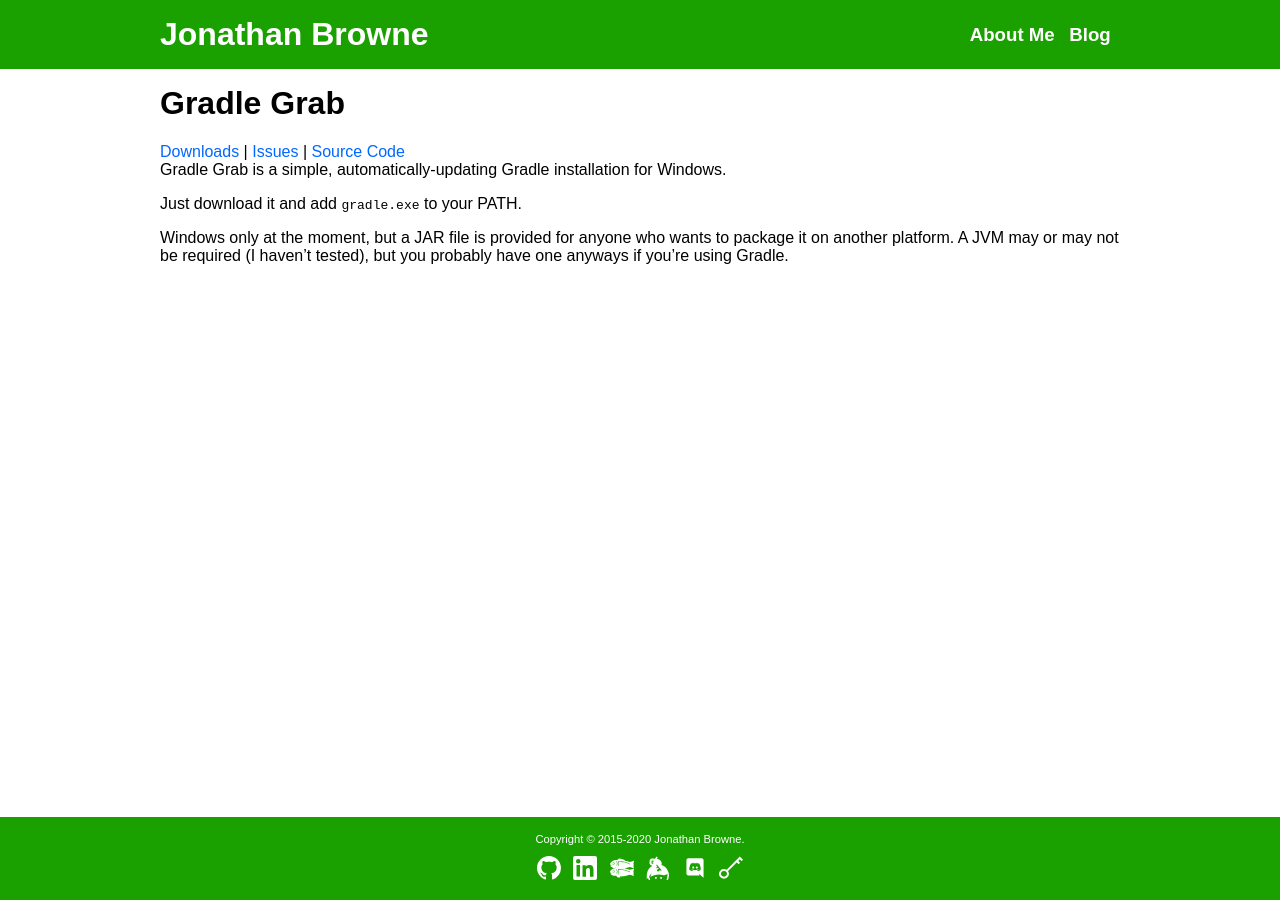
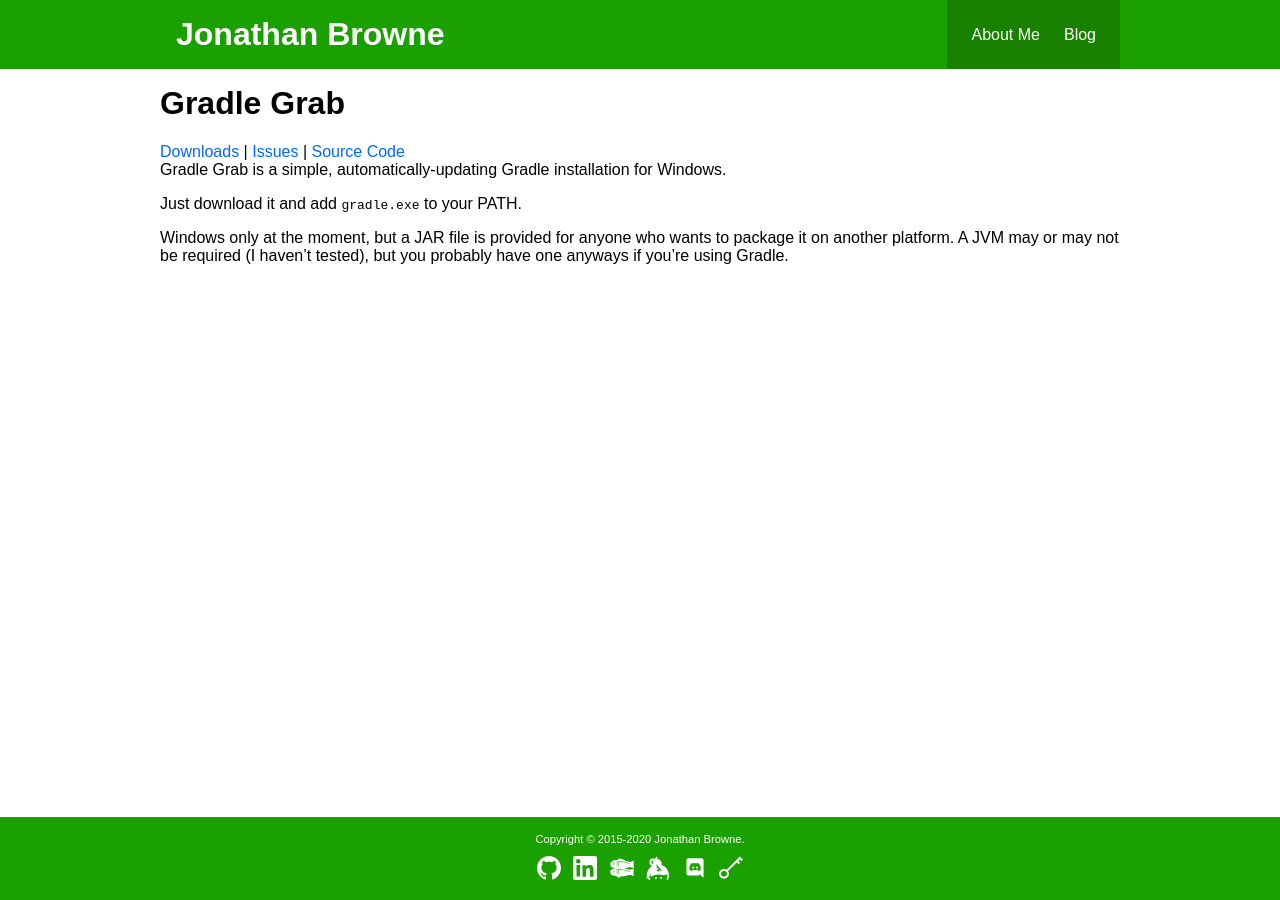
Before and after one commit to JBYoshi/jbyoshi.github.io, a Jekyll site: the page built from gradlegrab.md, in a window 1280 px wide. Built offline with Jekyll 4.4.1, drawn with Linux system fonts in a browser that asks for light colours.

Commit message:
Update header styles.

```diff
--- a/assets/style.css
+++ b/assets/style.css
@@ -2,7 +2,6 @@
 html {background-color: #1AA100; color: white; font-family: sans-serif;}
 a {color: inherit;}
 header a {text-decoration: none;}
-nav {font-size: 14pt; font-weight: bold;}
 main {background-color: white; color: black;}
 main a {color: #0068ff;}
 a:hover, a:focus {text-decoration: underline;}
@@ -39,14 +38,6 @@ h4 {font-weight: bold; font-size: 1.35em;}
 h5 {font-weight: bold; font-size: 1.2em;}
 h6 {font-weight: bold; font-size: 1em;}
 
-/* Header */
-#site-header h1 {font-size: 2em; margin: 0;}
-#site-header nav {margin-top: 1em;}
-#site-header nav a {margin-right: 0.5em;}
-
-/* Footer */
-footer {text-align: center;}
-
 /* Layout */
 html {width: 100%; height: 100%; margin: 0pt;}
 body {width: 100%; min-height: 100%; margin: 0pt; display: flex; flex-direction: column; box-sizing: border-box;}
@@ -71,6 +62,16 @@ main {
     overflow: auto;
 }
 
+/* Header */
+#site-header .container {padding: 0; display: flex; flex-direction: column; align-items: stretch; justify-content: space-between;}
+#site-header h1 {font-size: 2em; padding: 1rem; margin: 0;}
+#site-header nav {padding: 0; background-color: #188100; display: flex; flex-direction: row; align-items: center;}
+#site-header nav a {margin: 1em;}
+#site-header nav a:not(:last-child) {margin-right: 0;}
+
+/* Footer */
+footer {text-align: center;}
+
 /* Misc styles used on various pages */
 .post-title {margin-bottom: 0;}
 .copyright {font-size: 0.7em;}
@@ -79,9 +80,13 @@ a.social {text-decoration: none !important; margin-left: 0.25em; margin-right: 0
 img {width: 100%; max-width: 100%;}
 
 /* Desktop */
-@media screen and (min-width:50em) {
-    #site-header .container {display: flex; flex-direction: row; align-items: center; justify-content: space-between;}
-    #site-header nav {margin-top: 0;}
+@media screen and (min-width:35em) {
+    #site-header .container {
+        flex-direction: row;
+    }
+    #site-header nav a {
+        margin: 1.5em;
+    }
 
     /* These should only ever be used together. */
     .two-column-container {
```
